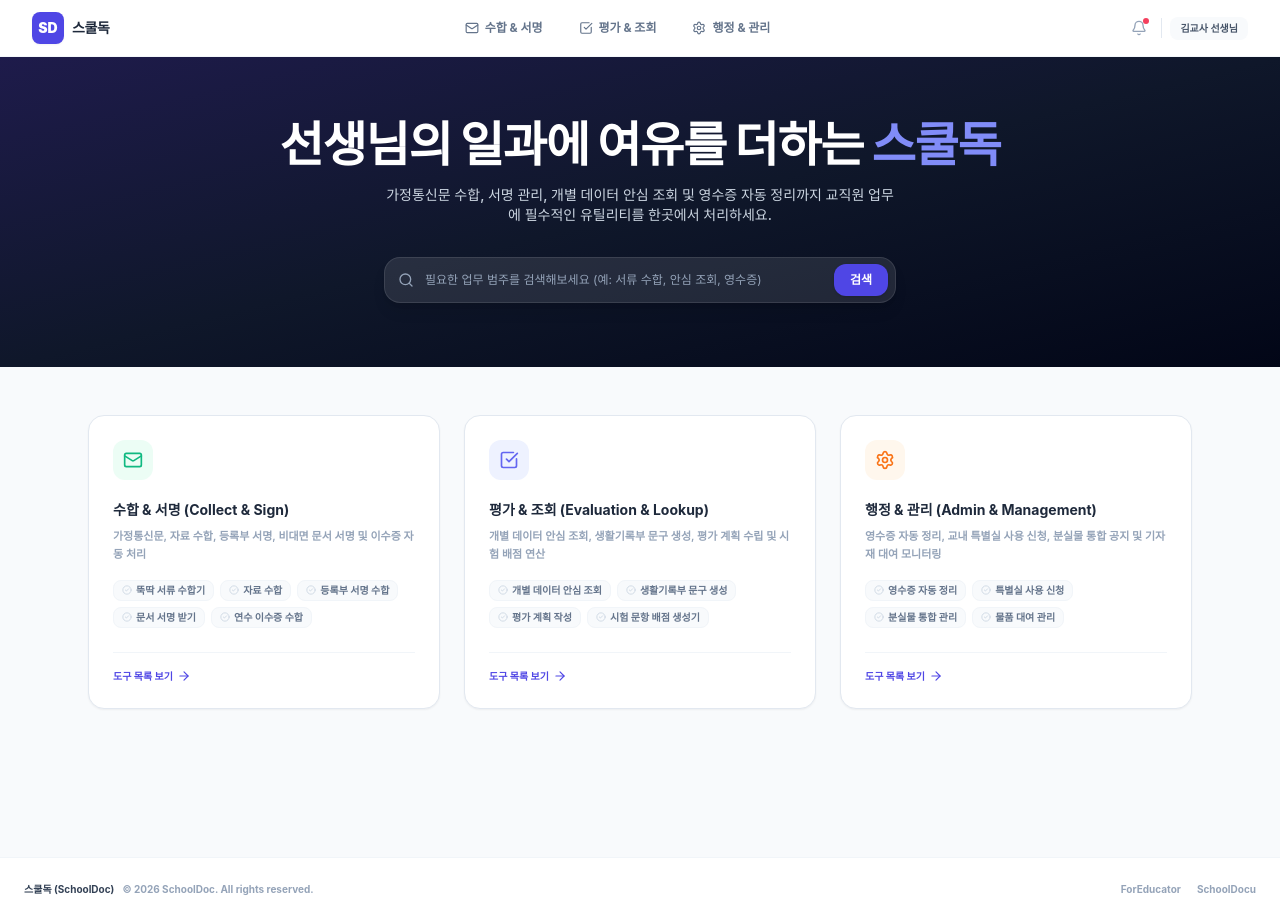
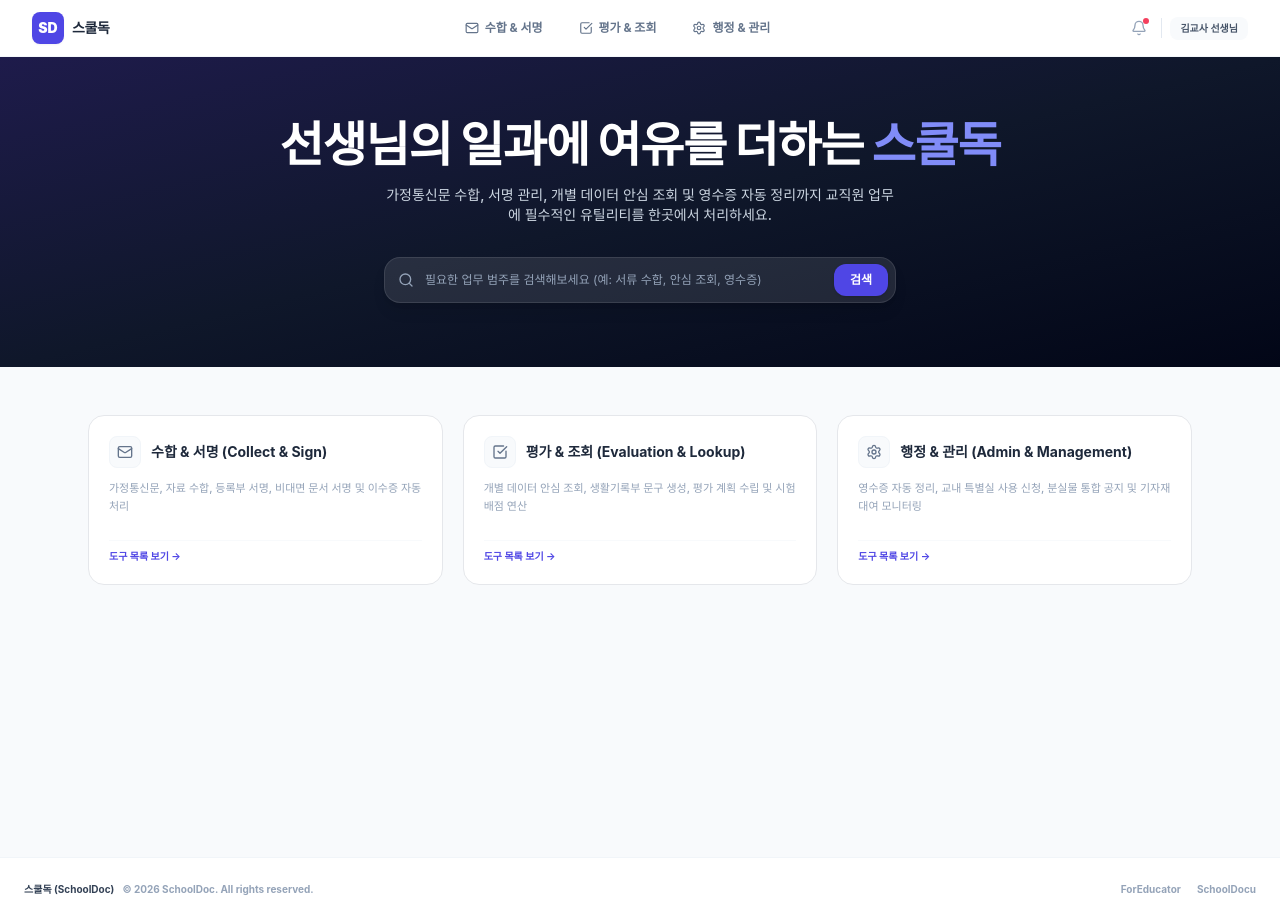
Before and after one commit to moodoocoding/schooldoc, a React (Vite) app: page / in a window 1280 px wide. Built offline with nearby package versions, Linux system fonts and the light colour scheme.

Commit message:
design: Refine cards to a clean, Notion-style Zen layout to eliminate cognitive load

```diff
--- a/src/components/Dashboard.tsx
+++ b/src/components/Dashboard.tsx
@@ -198,37 +198,39 @@
           </div>
         </div>
       ) : (
-        /* Render Category Card Grid (Matches User Screenshot Style) */
+        /* Minimalist Zen-style Category Card Grid */
         <div>
           <div className="flex items-center gap-2 mb-6">
-            <span className="text-base">📦</span>
-            <h3 className="font-extrabold text-sm text-slate-800">사용 가능한 도구</h3>
+            <span className="text-sm">📦</span>
+            <h3 className="font-extrabold text-xs text-slate-400 uppercase tracking-wider">사용 가능한 도구</h3>
           </div>
 
-          <div className="grid grid-cols-1 md:grid-cols-2 lg:grid-cols-3 gap-6">
+          <div className="grid grid-cols-1 md:grid-cols-2 lg:grid-cols-3 gap-5">
             {filteredTools.map((tool) => {
               const Icon = tool.icon;
               return (
                 <div
                   key={tool.id}
-                  className="bg-white border border-slate-200 rounded-3xl p-6 flex flex-col justify-between hover:shadow-lg transition-all duration-300 hover:border-slate-300 min-h-[220px]"
+                  className="bg-white border border-slate-150 rounded-2xl p-5 flex flex-col justify-between hover:border-slate-300 transition-all min-h-[170px]"
                 >
                   <div>
-                    {/* Rounded Square Icon Box matching screenshot colors */}
-                    <div className={`w-10 h-10 rounded-xl ${tool.color} flex items-center justify-center mb-5`}>
-                      <Icon className="w-5 h-5" />
+                    {/* Tiny Muted Icon & Title */}
+                    <div className="flex items-center gap-2.5 mb-3">
+                      <div className="w-8 h-8 rounded-lg bg-slate-50 flex items-center justify-center text-slate-500 border border-slate-100 flex-shrink-0">
+                        <Icon className="w-4 h-4" />
+                      </div>
+                      <h4 className="font-bold text-slate-800 text-xs sm:text-sm">{tool.title}</h4>
                     </div>
-                    <h4 className="font-bold text-slate-900 text-sm mb-2">{tool.title}</h4>
-                    <p className="text-[11px] text-slate-450 leading-relaxed font-semibold text-slate-400 mb-6">
+                    <p className="text-[11px] leading-relaxed text-slate-450 text-slate-400 font-medium mb-4">
                       {tool.desc}
                     </p>
                   </div>
 
                   <button
                     onClick={() => handleLaunchTool(tool.id)}
-                    className="w-full bg-teal-800 hover:bg-teal-900 text-white font-extrabold text-xs py-2.5 rounded-xl transition-colors shadow-sm"
+                    className="text-left text-[11px] font-bold text-indigo-600 hover:text-indigo-800 hover:underline flex items-center gap-0.5 mt-auto pt-2"
                   >
-                    사용하기
+                    도구 실행하기 &rarr;
                   </button>
                 </div>
               );
--- a/src/components/LandingPage.tsx
+++ b/src/components/LandingPage.tsx
@@ -1,5 +1,5 @@
 import React, { useState } from 'react';
-import { Mail, CheckSquare, Settings, Search, ArrowRight, CheckCircle2 } from 'lucide-react';
+import { Mail, CheckSquare, Settings, Search } from 'lucide-react';
 
 interface LandingPageProps {
   setActiveTab: (tab: string) => void;
@@ -94,40 +94,32 @@
 
       {/* Services Grid Section */}
       <section className="max-w-6xl mx-auto py-12 px-6">
-        <div className="grid grid-cols-1 md:grid-cols-3 gap-6">
+        <div className="grid grid-cols-1 md:grid-cols-3 gap-5">
           {services.map((service) => {
             const Icon = service.icon;
             return (
               <div
                 key={service.id}
                 onClick={() => setActiveTab(service.id)}
-                className="bg-white rounded-2xl p-6 border border-slate-200 shadow-sm hover:shadow-md hover:-translate-y-0.5 transition-all duration-300 cursor-pointer flex flex-col justify-between group"
+                className="bg-white border border-slate-150 rounded-2xl p-5 flex flex-col justify-between hover:border-slate-350 transition-all cursor-pointer min-h-[170px] group"
               >
                 <div>
-                  <div className={`w-10 h-10 rounded-xl ${service.bgColor} flex items-center justify-center mb-5`}>
-                    <Icon className={`w-5 h-5 ${service.textColor}`} />
+                  {/* Flat Muted Icon & Title */}
+                  <div className="flex items-center gap-2.5 mb-3">
+                    <div className="w-8 h-8 rounded-lg bg-slate-50 flex items-center justify-center text-slate-500 border border-slate-100 flex-shrink-0">
+                      <Icon className="w-4 h-4" />
+                    </div>
+                    <h3 className="text-xs sm:text-sm font-bold text-slate-800 group-hover:text-indigo-600 transition-colors">
+                      {service.title}
+                    </h3>
                   </div>
-                  <h3 className="text-sm font-bold text-slate-800 mb-2 group-hover:text-indigo-600 transition-colors">
-                    {service.title}
-                  </h3>
-                  <p className="text-[11px] text-slate-400 font-semibold mb-4 leading-relaxed">
+                  <p className="text-[11px] leading-relaxed text-slate-450 text-slate-400 font-medium mb-4">
                     {service.desc}
                   </p>
-
-                  {/* Features tags */}
-                  <div className="flex flex-wrap gap-1.5 mb-6">
-                    {service.features.map((f, i) => (
-                      <span key={i} className="text-[10px] bg-slate-50 text-slate-500 border border-slate-100 rounded-lg px-2 py-0.5 font-bold flex items-center gap-1">
-                        <CheckCircle2 className="w-2.5 h-2.5 text-slate-300" />
-                        {f}
-                      </span>
-                    ))}
-                  </div>
                 </div>
 
-                <div className="flex items-center text-[10px] font-bold text-indigo-600 hover:text-indigo-700 mt-auto pt-4 border-t border-slate-100">
-                  <span>도구 목록 보기</span>
-                  <ArrowRight className="w-3.5 h-3.5 ml-1 transition-transform group-hover:translate-x-0.5" />
+                <div className="flex items-center text-[10px] font-bold text-indigo-600 group-hover:text-indigo-800 group-hover:underline mt-auto pt-2 border-t border-slate-50">
+                  <span>도구 목록 보기 &rarr;</span>
                 </div>
               </div>
             );
```
